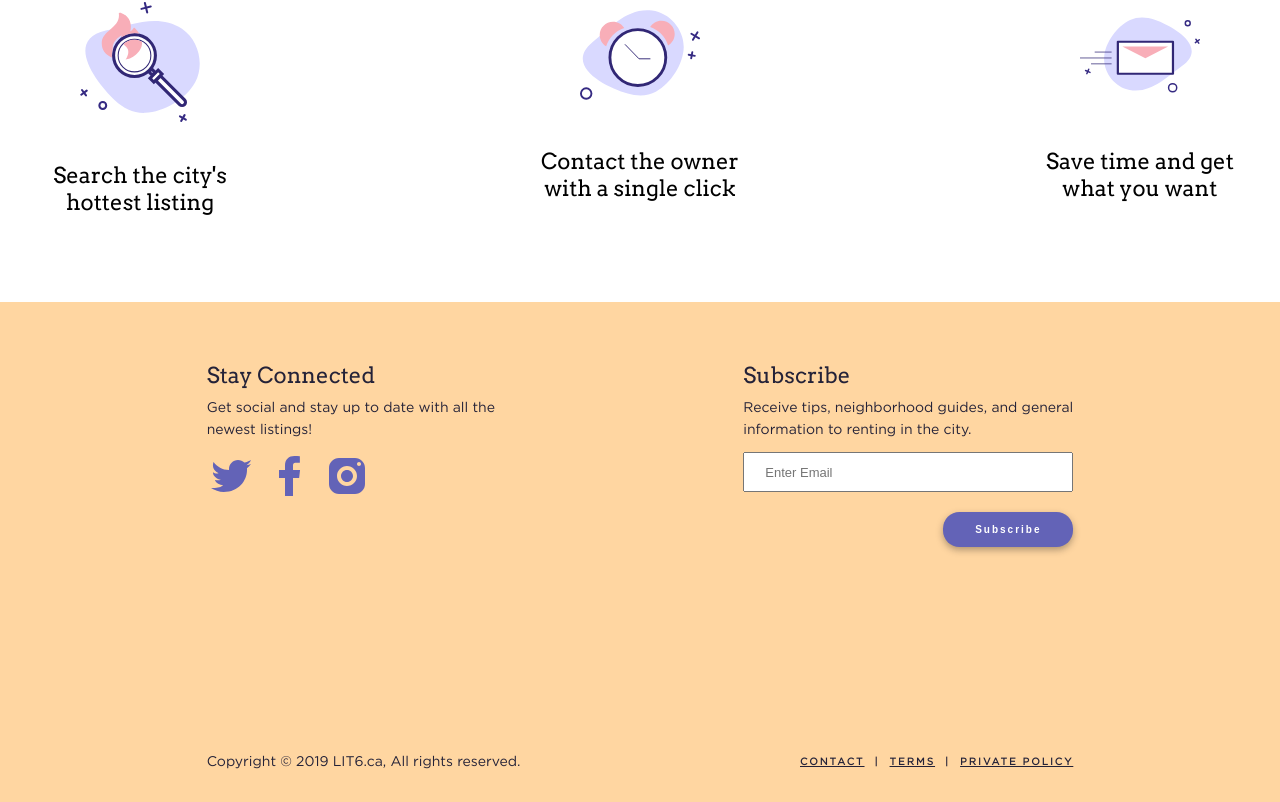
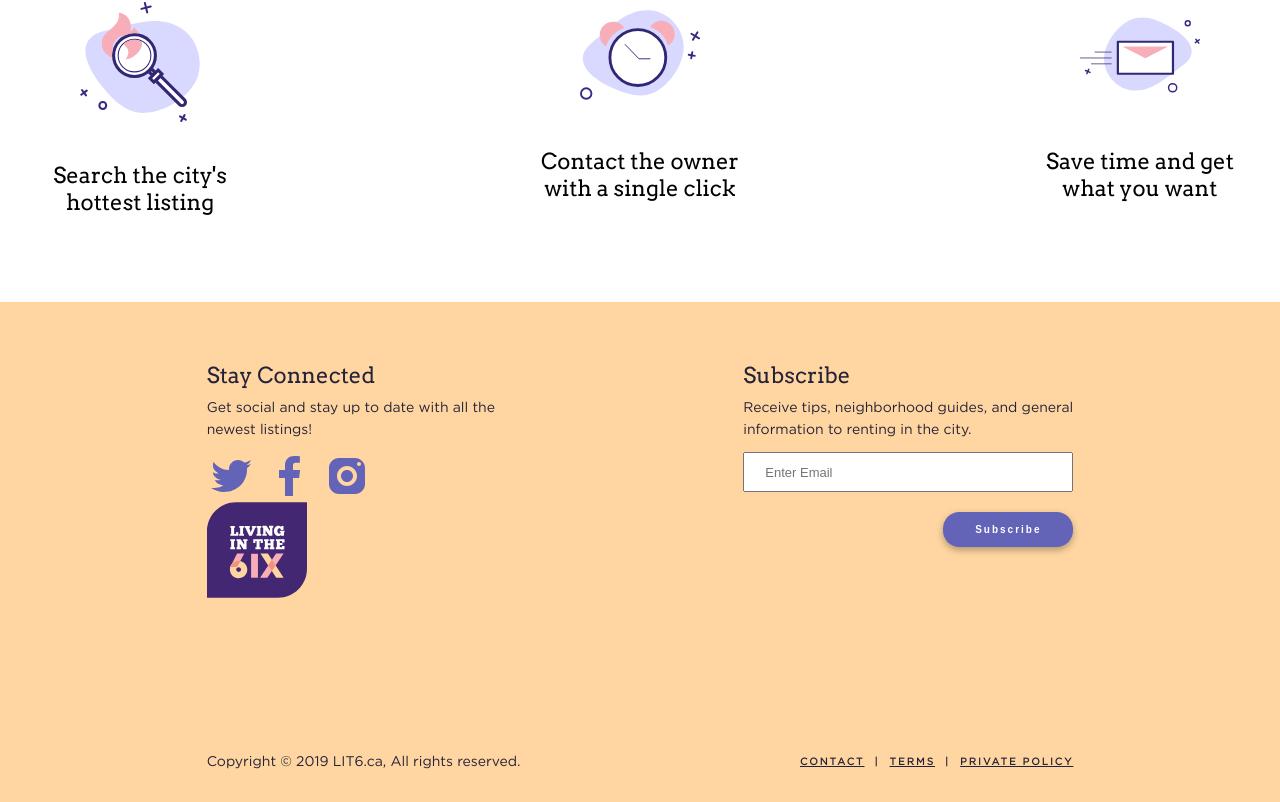
Before and after one commit to JuanTValdez/Living-in-the-Six, a React (Create React App) app: page / in a window 1280 px wide. Shown: the part 5213-6015 px from the top of the page. Built offline with nearby package versions, Linux system fonts and the light colour scheme.

Commit message:
added logo to footer

```diff
--- a/src/components/Footer.js
+++ b/src/components/Footer.js
@@ -1,5 +1,6 @@
 import React from 'react';
 import '../styles/Footer.css';
+import Logo from '../images/logo.svg';
 import Twitter from '../images/twitter.svg';
 import Facebook from '../images/facebook.svg';
 import Insta from '../images/insta.svg';
@@ -17,6 +18,8 @@ export default function Footer() {
 					<img src={Facebook} alt='' />
 					<img src={Insta} alt='' />
 				</div>
+
+				<img className='footer-logo' src={Logo} alt='' />
 				<p className='copyright font-size-14'>
 					Copyright © 2019 LIT6.ca, All rights reserved.
 				</p>
--- a/src/styles/Footer.css
+++ b/src/styles/Footer.css
@@ -90,3 +90,8 @@ h6 {
 	font-family: 'Gotham-Book';
 	line-height: 5.57;
 }
+
+.footer-logo {
+	height: 10rem;
+	width: 10rem;
+}
```
